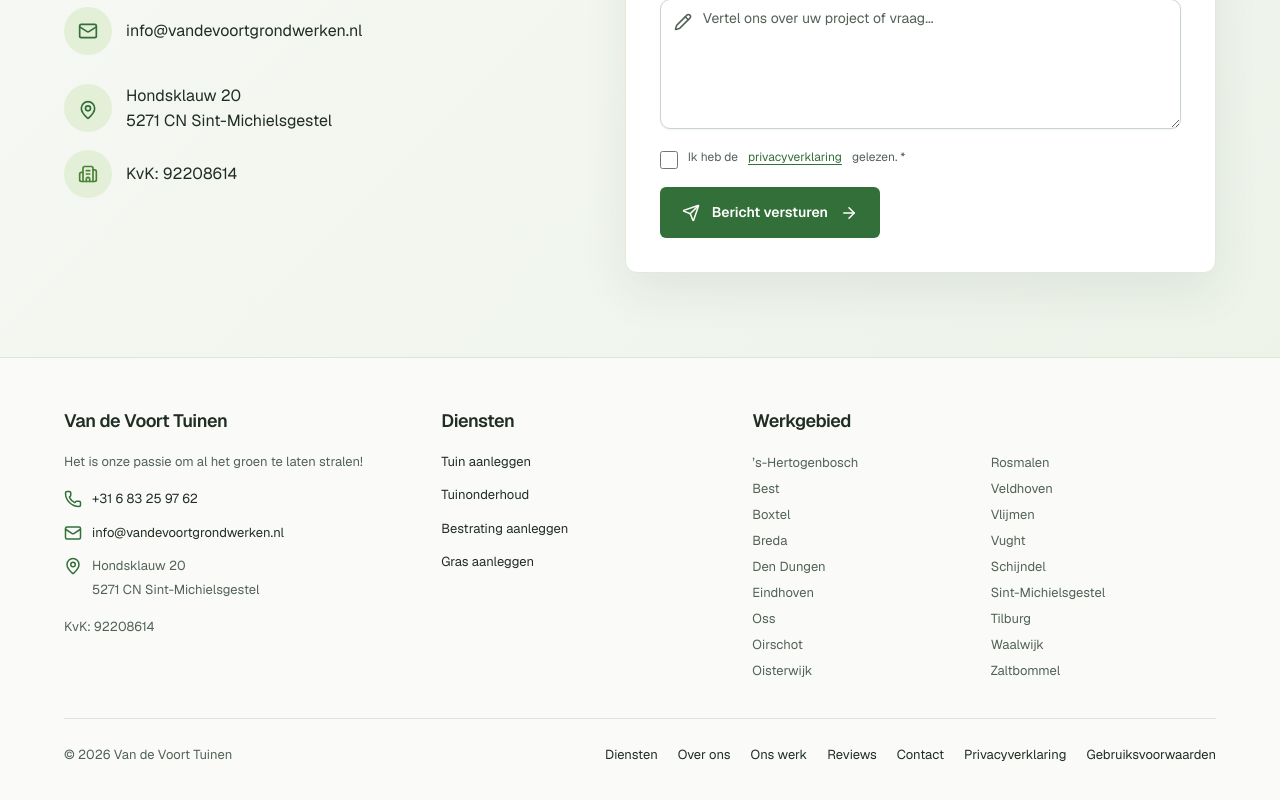
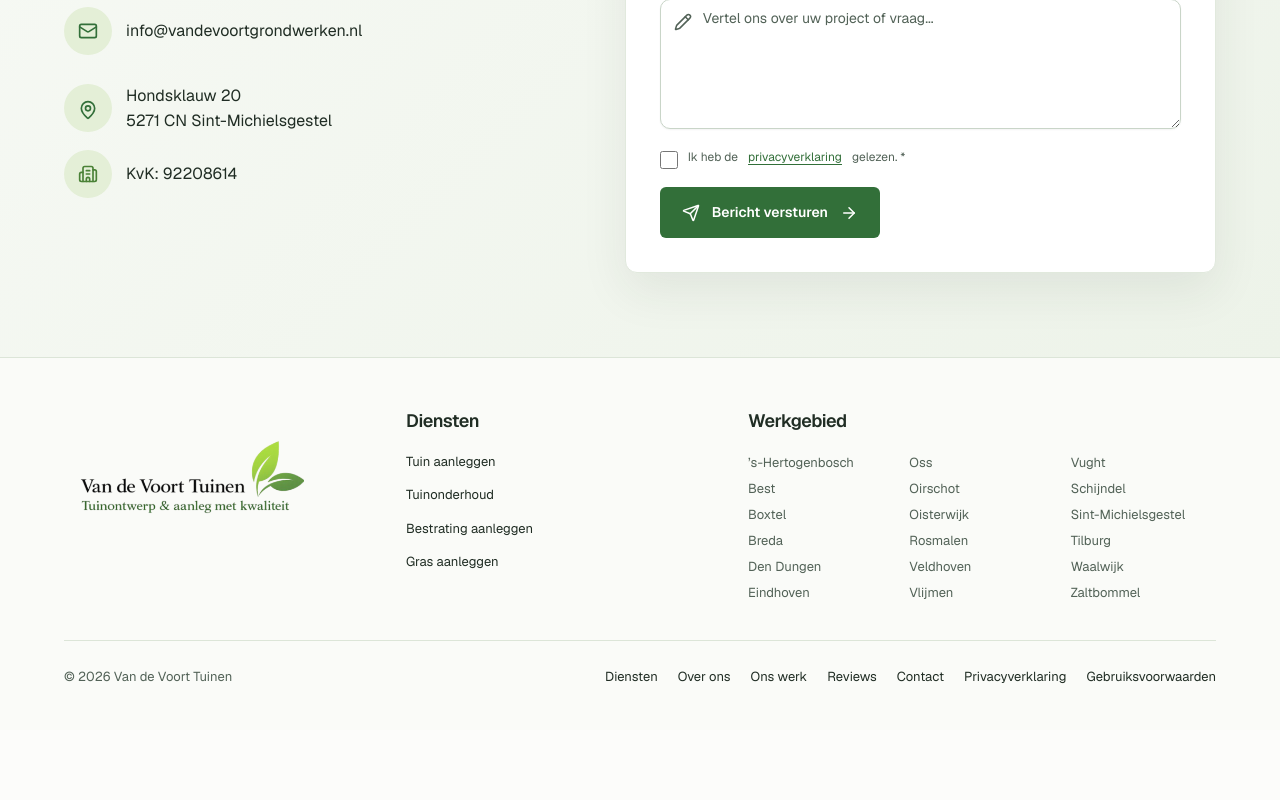
Before and after one commit to JeroenvanderPol/Website, a Next.js app: page / in a window 1280 px wide. Shown: the part 3827-4627 px from the top of the page. After the commit the page ends 4557 px from the top, so only its background shows below. Built offline with nearby package versions, Linux system fonts and the light colour scheme.

Commit message:
updated footer

```diff
--- a/app/approved-poc.css
+++ b/app/approved-poc.css
@@ -1068,8 +1068,19 @@ html {
 }
 .poc-footer-grid {
   display: grid;
-  grid-template-columns: 1fr 0.8fr 1.4fr;
-  gap: 46px;
+  grid-template-columns: minmax(0, 0.8fr) minmax(0, 0.8fr) minmax(0, 1.2fr);
+  gap: 30px;
+}
+.poc-footer .poc-footer-brand {
+  display: inline-flex;
+  width: min(240px, 100%);
+  margin: 0;
+  line-height: normal;
+}
+.poc-footer-brand img {
+  display: block;
+  width: 100%;
+  height: auto;
 }
 .poc-footer h2 {
   font-size: 18px;
@@ -1093,32 +1104,13 @@ html {
   text-decoration: underline;
   text-underline-offset: 4px;
 }
-.poc-footer .footer-contact-row {
-  display: flex;
-  align-items: flex-start;
-  gap: 10px;
-}
-.poc-footer .footer-contact-row svg {
-  flex: 0 0 auto;
-  margin-top: 3px;
-  color: #326f39;
-}
-.poc-footer .footer-contact-row span {
-  min-width: 0;
+.poc-areas {
+  columns: 3;
+  column-gap: 16px;
+  font-size: 13px;
+  color: #526257;
+  line-height: 2;
   overflow-wrap: anywhere;
-}
-.poc-footer address {
-  font-style: normal;
-  font-size: 13px;
-  line-height: 1.8;
-  color: #526257;
-  margin-bottom: 14px;
-}
-.poc-areas {
-  columns: 2;
-  font-size: 13px;
-  color: #526257;
-  line-height: 2;
 }
 .poc-footer-bottom {
   margin-top: 34px;
--- a/components/layout/footer.tsx
+++ b/components/layout/footer.tsx
@@ -1,23 +1,21 @@
 import Link from "next/link";
+import Image from "next/image";
 import business from "@/data/business.json";
 import services from "@/data/services.json";
-import { Phone, Mail, MapPin } from "lucide-react";
 export function Footer() {
   return (
     <footer className="poc-footer">
       <div className="poc-container">
         <div className="poc-footer-grid">
-          <div>
-            <h2>Van de Voort Tuinen</h2>
-            <p>Het is onze passie om al het groen te laten stralen!</p>
-            <a className="footer-contact-row" href="tel:+31683259762"><Phone aria-hidden="true" size={18} /><span>{business.phone}</span></a>
-            <a className="footer-contact-row" href={`mailto:${business.email}`}><Mail aria-hidden="true" size={18} /><span>{business.email}</span></a>
-            <address className="footer-contact-row"><MapPin aria-hidden="true" size={18} /><span>
-              {business.address}
-              <br />
-              {business.postcode} {business.city}
-            </span></address>
-            <p>KvK: {business.kvk}</p>
+          <div className="poc-footer-brand-column">
+            <div className="poc-footer-brand">
+              <Image
+                src="/images/original-site/logo.png"
+                alt="Van de Voort Tuinen"
+                width={300}
+                height={80}
+              />
+            </div>
           </div>
           <div>
             <h2>Diensten</h2>
```
